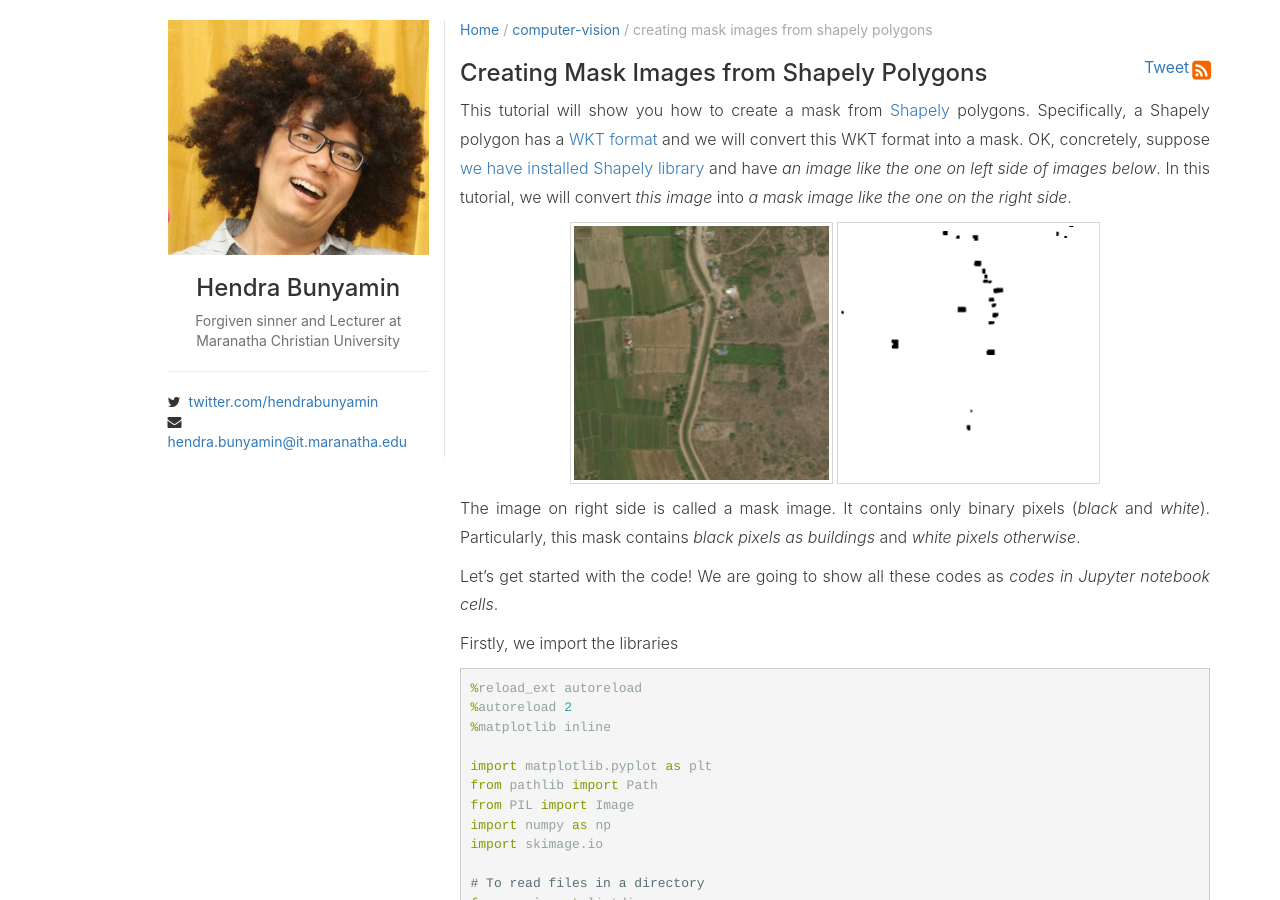
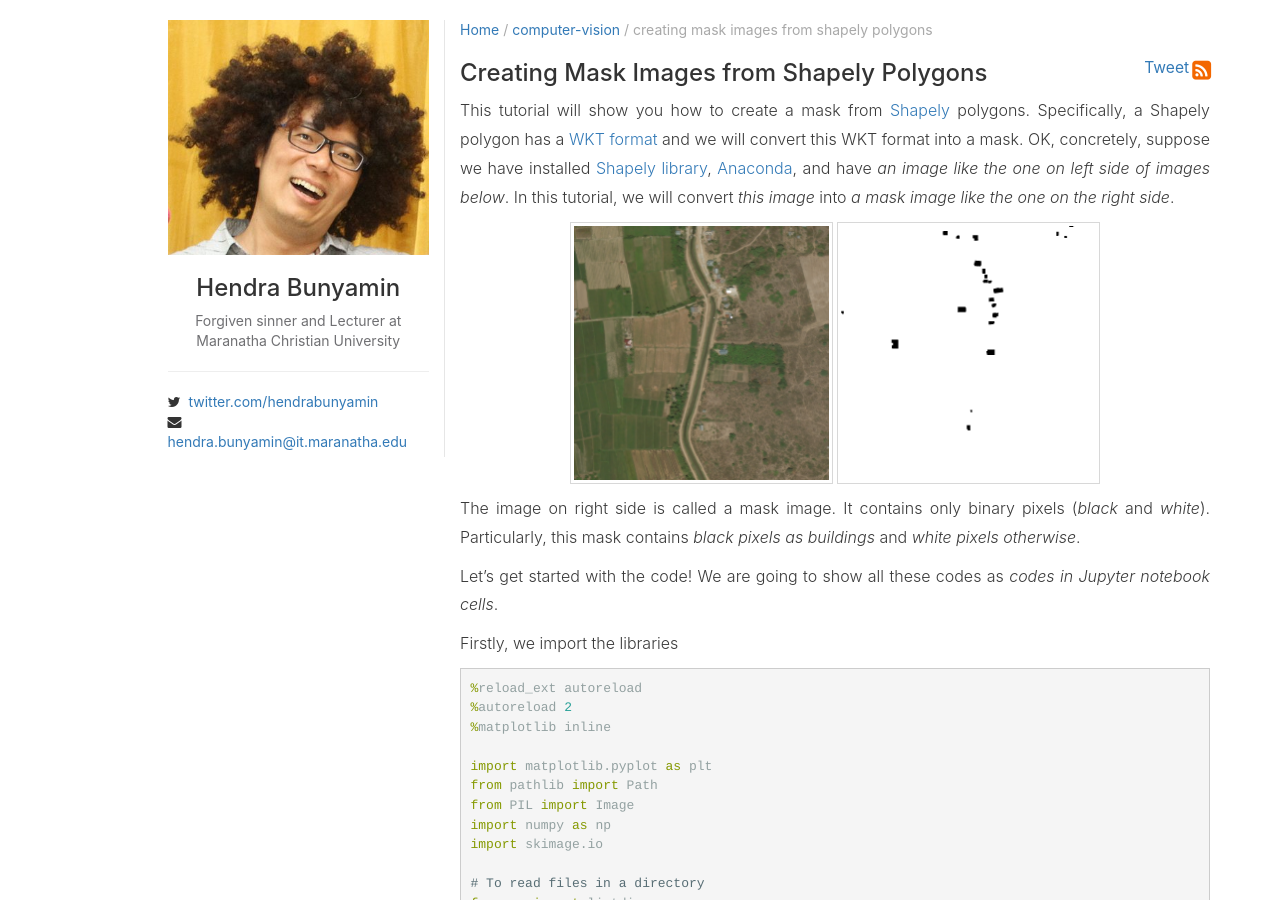
Before and after one commit to jethroGIT/jethrogit.github.io, a Jekyll site: the page built from _posts/computer-vision/2020-03-28-Creating_Masks.md, in a window 1280 px wide and 900 px high. Built offline with Jekyll 4.4.1, drawn with Linux system fonts in a browser that asks for light colours; comment, search, counter and statistics services are not loaded.

Commit message:
Add anaconda library

```diff
--- a/_posts/computer-vision/2020-03-28-Creating_Masks.md
+++ b/_posts/computer-vision/2020-03-28-Creating_Masks.md
@@ -6,7 +6,7 @@ lang: EN
 description: How to Create Mask Images from Polygons
 ---
 
-This tutorial will show you how to create a mask from [Shapely](https://shapely.readthedocs.io/en/stable/manual.html) polygons. Specifically, a Shapely polygon has a [WKT format](https://en.wikipedia.org/wiki/Well-known_text_representation_of_geometry) and we will convert this WKT format into a mask. OK, concretely, suppose [we have installed Shapely library](https://pypi.org/project/Shapely) and have _an image like the one on left side of images below_. In this tutorial, we will convert _this image_ into _a mask image like the one on the right side_.
+This tutorial will show you how to create a mask from [Shapely](https://shapely.readthedocs.io/en/stable/manual.html) polygons. Specifically, a Shapely polygon has a [WKT format](https://en.wikipedia.org/wiki/Well-known_text_representation_of_geometry) and we will convert this WKT format into a mask. OK, concretely, suppose we have installed [Shapely library](https://pypi.org/project/Shapely), [Anaconda](https://www.anaconda.com/distribution), and have _an image like the one on left side of images below_. In this tutorial, we will convert _this image_ into _a mask image like the one on the right side_.
 
 {: .center-image }
 [![img4]({{ site.baseurl }}/assets/images/palu-tsunami_00000195_pre_disaster.png){:class="img-resize-2"}]({{ site.baseurl }}/assets/images/palu-tsunami_00000195_pre_disaster.png)
```
